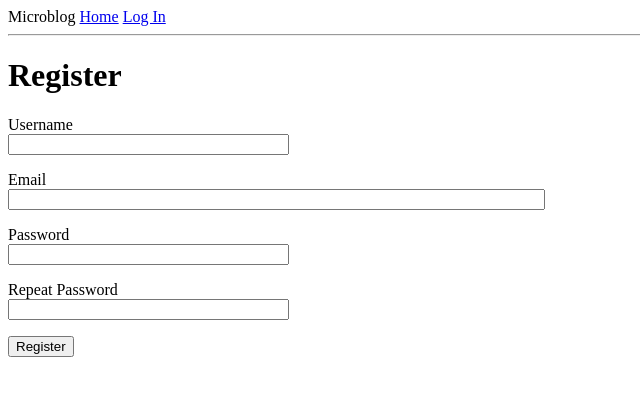
After one commit to hamletv/Blurb, a Flask app: page /register in a window 1280 px wide. The commit adds this page. Shown: the top 396 px of the page, without its empty margins (0-640 px from the left). Run offline with Flask 2, Linux system fonts and the light colour scheme.

Commit message:
user login, logout, registration functionality added

```diff
--- a/app/__init__.py
+++ b/app/__init__.py
@@ -1,14 +1,16 @@
+# initialize app
 from flask import Flask
 from config import Config
 from flask_sqlalchemy import SQLAlchemy # import, create instances of database and migration engine
 from flask_migrate import Migrate
-
+from flask_login import LoginManager
 
 
 app = Flask(__name__)
 app.config.from_object(Config)
 db = SQLAlchemy(app)
 migrate = Migrate(app, db)
-
+login = LoginManager(app)
+login.login_view = 'login'
 
 from app import routes, models  # models to define structure of db
--- a/app/forms.py
+++ b/app/forms.py
@@ -2,10 +2,29 @@
 
 from flask_wtf import FlaskForm
 from wtforms import StringField, PasswordField, BooleanField, SubmitField
+from wtforms.validators import ValidationError, DataRequired, Email, EqualTo
 from wtforms.validators import DataRequired
+from app.models import User
 
 class LoginForm(FlaskForm):
     username = StringField('Username', validators=[DataRequired()])
     password = PasswordField('Password', validators=[DataRequired()])
     remember_me = BooleanField('Remember me')
     submit = SubmitField('Sign In')
+
+class RegistrationForm(FlaskForm):          # user registration form
+    username = StringField('Username', validators=[DataRequired()])
+    email = StringField('Email', validators=[DataRequired(), Email()])  # email validator to confirm email is indeed an email address
+    password = PasswordField('Password', validators=[DataRequired()])
+    password2 = PasswordField('Repeat Password', validators=[DataRequired(), EqualTo('password')])  # validator to confirm 2nd input of password matches
+    submit = SubmitField('Register')
+
+    def validate_username(self, username):
+        user = User.query.filter_by(username=username.data).first()
+        if user is not None:
+            raise ValidationError('Please use a different username.')
+
+    def validate_email(self, email):
+        user = User.query.filter_by(email=email.data).first()
+        if user is not None:
+            raise ValidationError('Please use a different email address.')
--- a/app/routes.py
+++ b/app/routes.py
@@ -1,12 +1,19 @@
-from flask import render_template
-from app import app
+from flask import render_template, flash, redirect, url_for
+from flask import request
+from app import app, db
+from app.forms import RegistrationForm
 from app.forms import LoginForm
+from flask_login import current_user, login_user
+from app.models import User
+from flask_login import logout_user
+from flask_login import login_required
+from werkzeug.urls import url_parse
 
 
 @app.route('/')
 @app.route('/index')
+@login_required
 def index():
-    user = {'username': 'Hamlet'}
     posts = [
         {
             'author': {'username': 'John'},
@@ -17,13 +24,41 @@ def index():
             'body': 'How about the news about the impeachment?!'
         }
     ]
-    return render_template('index.html', title='Home', user=user, posts=posts)
+    return render_template('index.html', title='Home Page', posts=posts)
 
 
 @app.route('/login', methods=['GET', 'POST'])
 def login():
+    if current_user.is_authenticated:
+        return redirect(url_for('index'))
     form = LoginForm()
     if form.validate_on_submit():
-        flash('Login requested for user {}, remember_me={}'.format(form.username.data, form.remember_me.data))
+        user = User.query.filter_by(username=form.username.data).first()
+        if user is None or not user.check_password(form.password.data):
+            flash('Invalid username or password')
+            return redirect(url_for('login'))
+        login_user(user, remember=form.remember_me.data)
+        next_page = request.args.get('next')
+        if not next_page or url_parse(next_page).netloc != '':
+            next_page = url_for('index')
+        return redirect(next_page)
+    return render_template('login.html', title='Sign In', form=form)
+
+@app.route('/logout')
+def logout():
+    logout_user()
+    return redirect(url_for('index'))
+
+@app.route('/register', methods=['GET', 'POST'])        # new user registration form template
+def register():
+    if current_user.is_authenticated:
         return redirect(url_for('index'))
-    return render_template('login.html', title='Sign In', form=form)
+    form = RegistrationForm()
+    if form.validate_on_submit():
+        user = User(username=form.username.data, email=form.email.data)
+        user.set_password(form.password.data)
+        db.session.add(user)
+        db.session.commit()
+        flash('Thank you! You are now a registered user.')
+        return redirect(url_for('login'))
+    return render_template('register.html', title='Register', form=form)
--- a/app/templates/base.html
+++ b/app/templates/base.html
@@ -12,7 +12,11 @@
     <div>
       Microblog
       <a href="{{url_for('index')}}">Home</a>
+      {% if current_user.is_anonymous %}
       <a href="{{url_for('login')}}">Log In</a>
+      {% else %}
+      <a href="{{url_for('logout')}}">Log Out</a>
+      {% endif %}
     </div>
     <hr>
     {% with messages = get_flashed_messages() %}
--- a/app/templates/index.html
+++ b/app/templates/index.html
@@ -1,7 +1,7 @@
 {% extends "base.html" %}
 
 {% block content %}
-  <h1>Hi, {{ user.username }}!</h1>
+  <h1>Hi, {{ current_user.username }}!</h1>
   {% for post in posts %}
   <div>
     <p>{{post.author.username}} says: <b>{{post.body}}</b></p>
--- a/app/templates/login.html
+++ b/app/templates/login.html
@@ -21,4 +21,6 @@
     <p>{{form.remember_me()}} {{form.remember_me.label}}</p>
     <p>{{ form.submit() }}</p>
   </form>
+
+  <p>New User? <a href="{{ url_for('register') }}">Register Here</a></p>
 {% endblock %}
--- /dev/null
+++ b/app/templates/register.html
@@ -0,0 +1,40 @@
+{% extends 'base.html' %}
+
+{% block content %}
+  <h1>Register</h1>
+  <form action="" method="post">
+    {{ form.hidden_tag() }}
+    <p>
+      {{ form.username.label }}<br>
+      {{ form.username(size=32) }}<br>
+      {% for error in form.username.errors %}
+      <span style="color: red;">{{ error }}</span>
+      {% endfor %}
+    </p>
+
+    <p>
+      {{ form.email.label }}<br>
+      {{ form.email(size=64) }}<br>
+      {% for error in form.email.errors %}
+      <span style="color: red;">{{ error }}</span>
+      {% endfor %}
+    </p>
+
+    <p>
+      {{ form.password.label }}<br>
+      {{ form.password(size=32) }}<br>
+      {% for error in form.password.errors %}
+      <span style="color: red;">{{ error }}</span>
+      {% endfor %}
+    </p>
+
+    <p>
+      {{ form.password2.label }}<br>
+      {{ form.password2(size=32) }}<br>
+      {% for error in form.password2.errors %}
+      <span style="color: red;">{{ error }}</span>
+      {% endfor %}
+    </p>
+    <p>{{ form.submit() }}</p>
+  </form>
+{% endblock %}
```
Also changed, not shown: app/models.py (+13 -2 lines).
